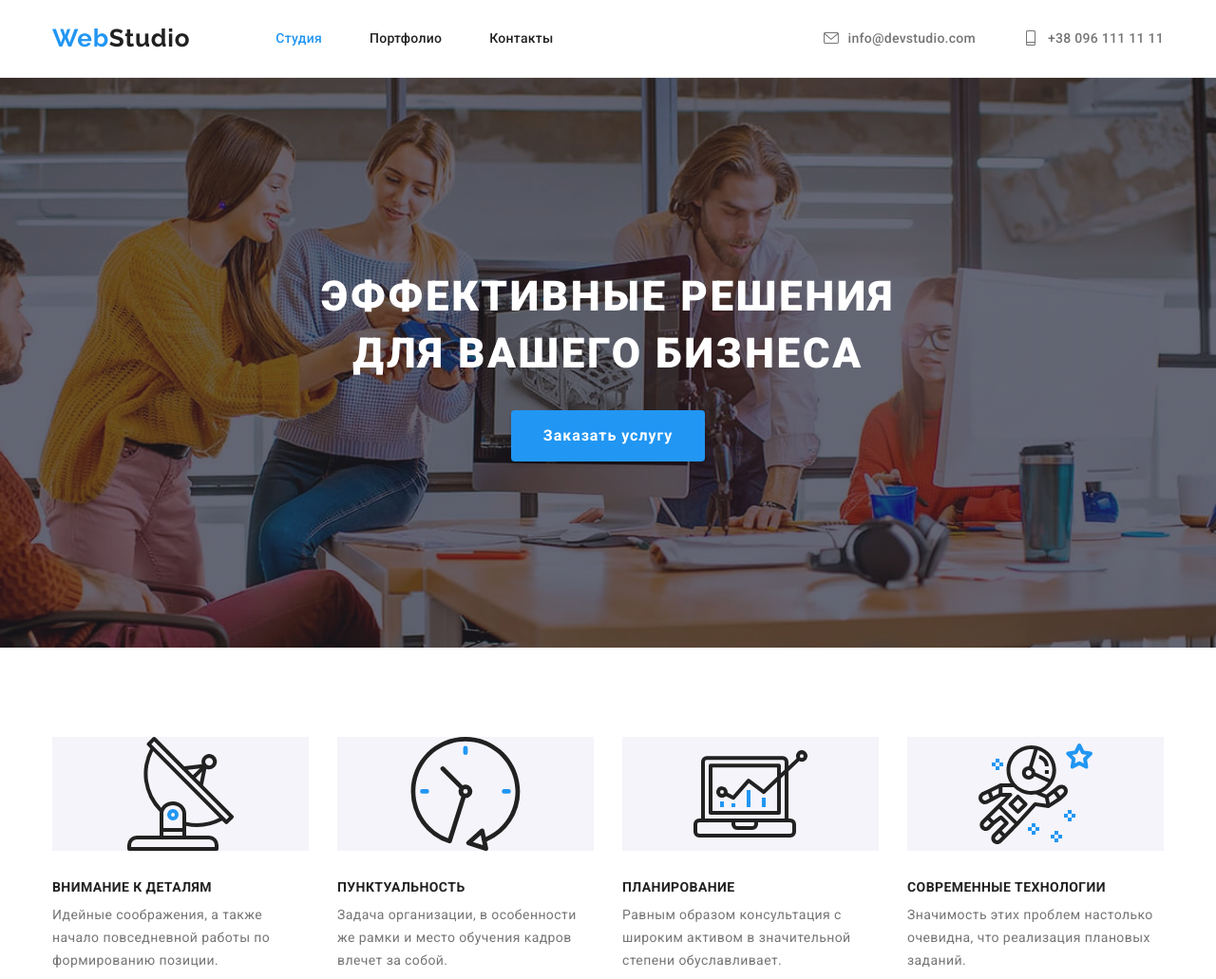
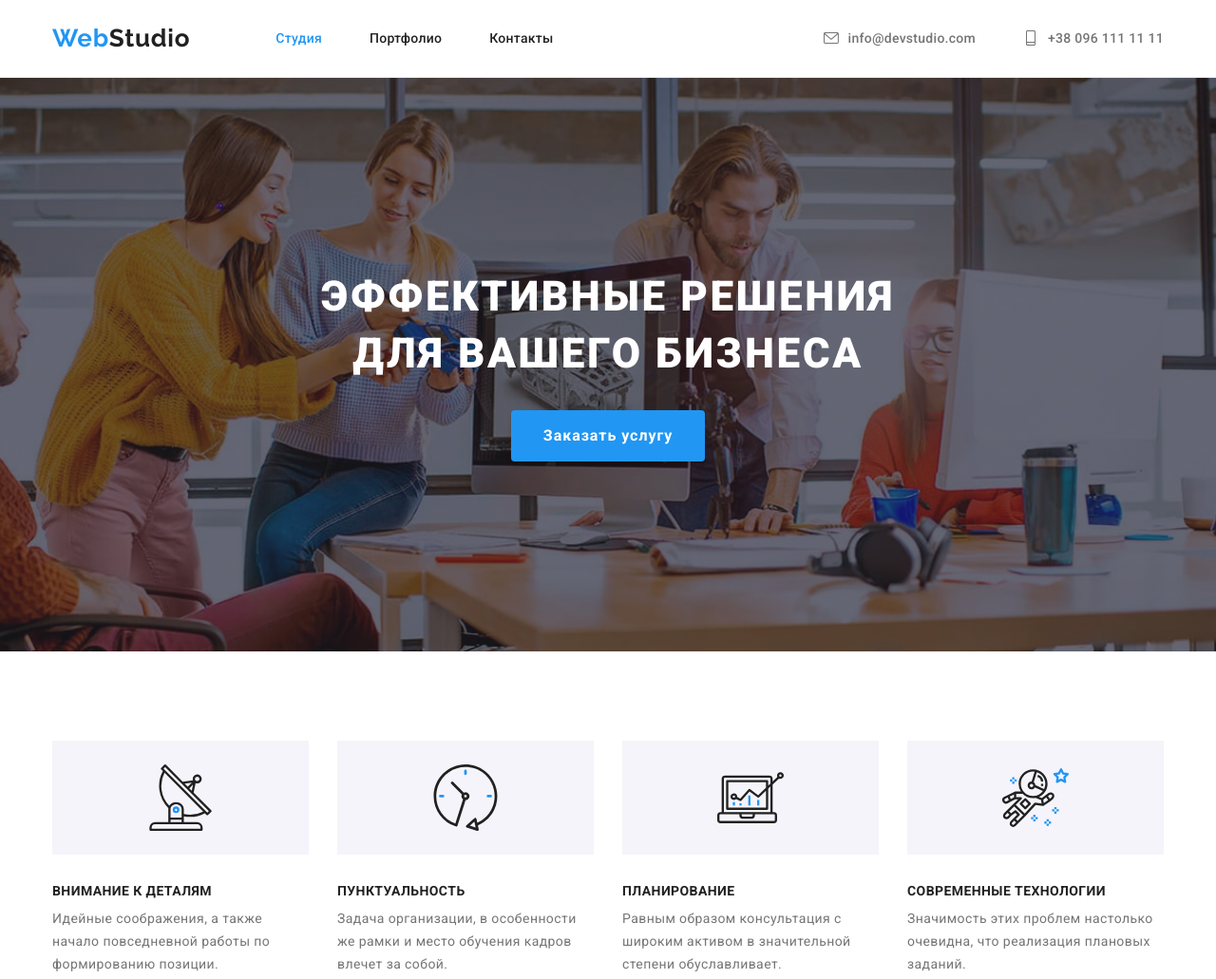
Before and after one commit to Nikita-Turov/goit-markup-hw-04, a plain HTML site: page index.html in a window 1280 px wide. Shown: the top 1031 px of the page at 95% size. Drawn offline with nearby package versions, Linux system fonts and the light colour scheme.

Commit message:
пофиксил замечания ментора

```diff
--- a/css/styles.css
+++ b/css/styles.css
@@ -195,22 +195,21 @@ footer .logo {
 /* ==================== hero ========= */
 
 .hero {
-  background-color: var(--bcg-dark-color);
+  max-width: 1600px;
+  margin-left: auto;
+  margin-right: auto;
+  text-align: center;
+  padding-bottom: 200px;
+  padding-top: 200px;
+  background-size: cover;
+  background-position: center;
+  background-repeat: no-repeat;
+  background-color: #c4c4c4;
   background-image: linear-gradient(
-      to right,
       rgba(47, 48, 58, 0.4),
       rgba(47, 48, 58, 0.4)
     ),
     url(../images/hero.jpg);
-  background-repeat: no-repeat;
-  background-position: cover;
-  background-position-x: center;
-  height: 600px;
-}
-
-.hero .container {
-  padding-top: 200px;
-  padding-bottom: 200px;
 }
 
 .hero-title {
@@ -249,19 +248,20 @@ footer .logo {
 
 /* ==================== what we do ========= */
 
-.feature-list-pic-container {
+.features-list-pic-container {
   display: flex;
   width: 270px;
   height: 120px;
   background-color: var(--bcg-color);
   margin-bottom: 30px;
+  display: flex;
+  align-items: center;
+  justify-content: center;
 }
 
 .features-list-pic-item {
   width: 70px;
   height: 70px;
-  align-items: center;
-  align-content: center;
 }
 
 .whatwedo .container {
@@ -322,6 +322,11 @@ footer .logo {
 /* ==================== our team========= */
 
 .our-team {
+  max-width: 1600px;
+  margin-left: auto;
+  margin-right: auto;
+  text-align: center;
+  background-repeat: no-repeat;
   background-color: var(--bcg-color);
 }
 
@@ -543,6 +548,12 @@ footer > li > .address-contact {
   letter-spacing: 0.03em;
   color: rgba(255, 255, 255, 0.6);
 }
+
+.footer-invite {
+  display: inline-block;
+  padding: 7.5px 0;
+  min-height: 31px;
+}
 /* ==================== end footer========= */
 
 /* ==================== portfolio main ========= */
@@ -565,7 +576,8 @@ footer > li > .address-contact {
   margin-right: 15px;
 }
 
-.portfolio-list-item:hover {
+.portfolio-list-item:hover,
+.portfolio-list-item:focus {
   box-shadow: 0px 1px 1px rgba(0, 0, 0, 0.12), 0px 4px 4px rgba(0, 0, 0, 0.06),
     1px 4px 6px rgba(0, 0, 0, 0.16);
 }
--- a/index.html
+++ b/index.html
@@ -51,8 +51,8 @@
                 <h2 class="visually-hidden">Наши особенности</h2>
                 <ul class="features-list">
                     <li class="features-list-item">
-                        <div class="feature-list-pic-container">
-                            <svg class="feature-list-pic-item">
+                        <div class="features-list-pic-container">
+                            <svg class="features-list-pic-item">
                                 <use href="./images/sprite.svg#icon_antenna">
                                 </use>
                             </svg>
@@ -61,8 +61,8 @@
                         <p class="features-descr">Идейные соображения, а также начало повседневной работы по формированию позиции.</p>
                     </li>
                     <li class="features-list-item">
-                        <div class="feature-list-pic-container">
-                            <svg class="feature-list-pic-item">
+                        <div class="features-list-pic-container">
+                            <svg class="features-list-pic-item">
                                 <use href="./images/sprite.svg#icon_clock">
                                 </use>
                             </svg>
@@ -72,8 +72,8 @@
                         </p>
                     </li>
                     <li class="features-list-item">
-                        <div class="feature-list-pic-container">
-                            <svg class="feature-list-pic-item">
+                        <div class="features-list-pic-container">
+                            <svg class="features-list-pic-item">
                                 <use href="./images/sprite.svg#icon_diagram">
                                 </use>
                             </svg>
@@ -83,8 +83,8 @@
                         </p>
                     </li>
                     <li class="features-list-item">
-                        <div class="feature-list-pic-container">
-                            <svg class="feature-list-pic-item">
+                        <div class="features-list-pic-container">
+                            <svg class="features-list-pic-item">
                                 <use href="./images/sprite.svg#icon_astronaut">
                                 </use>
                             </svg>
```
